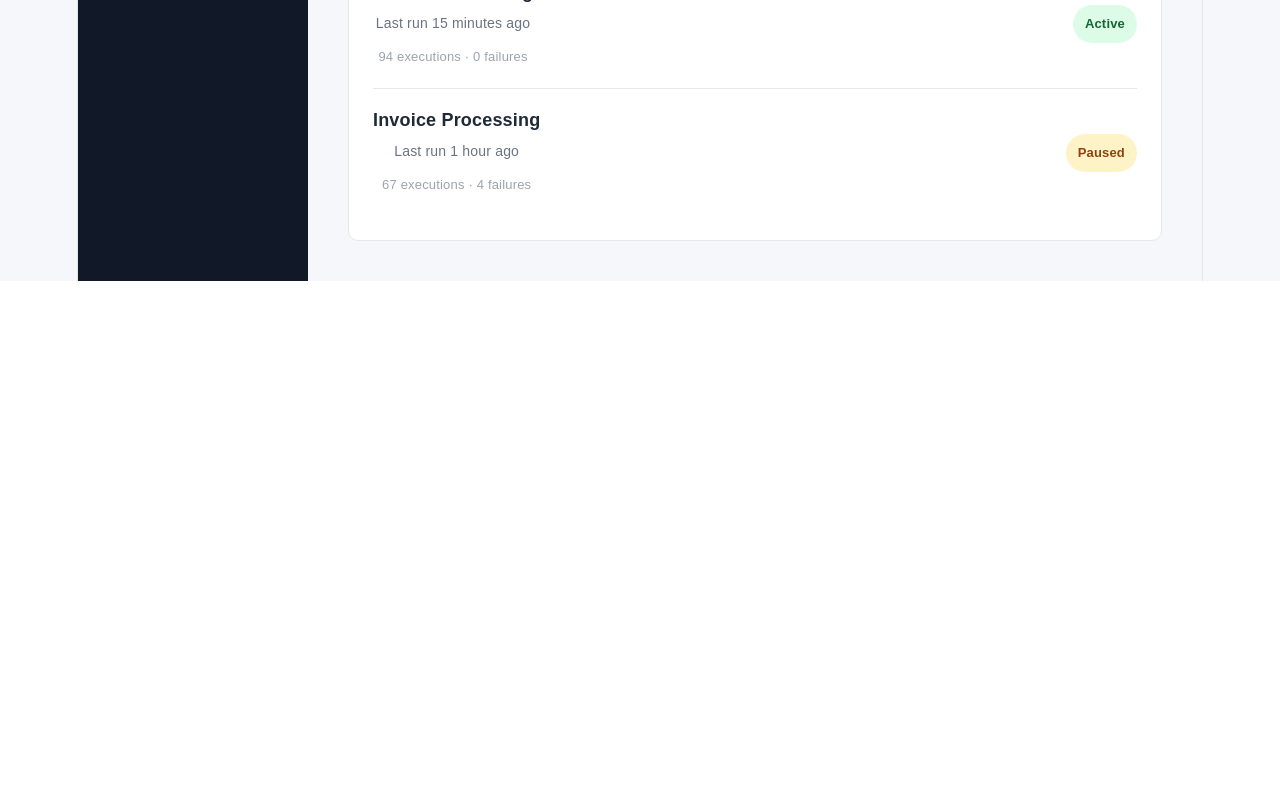
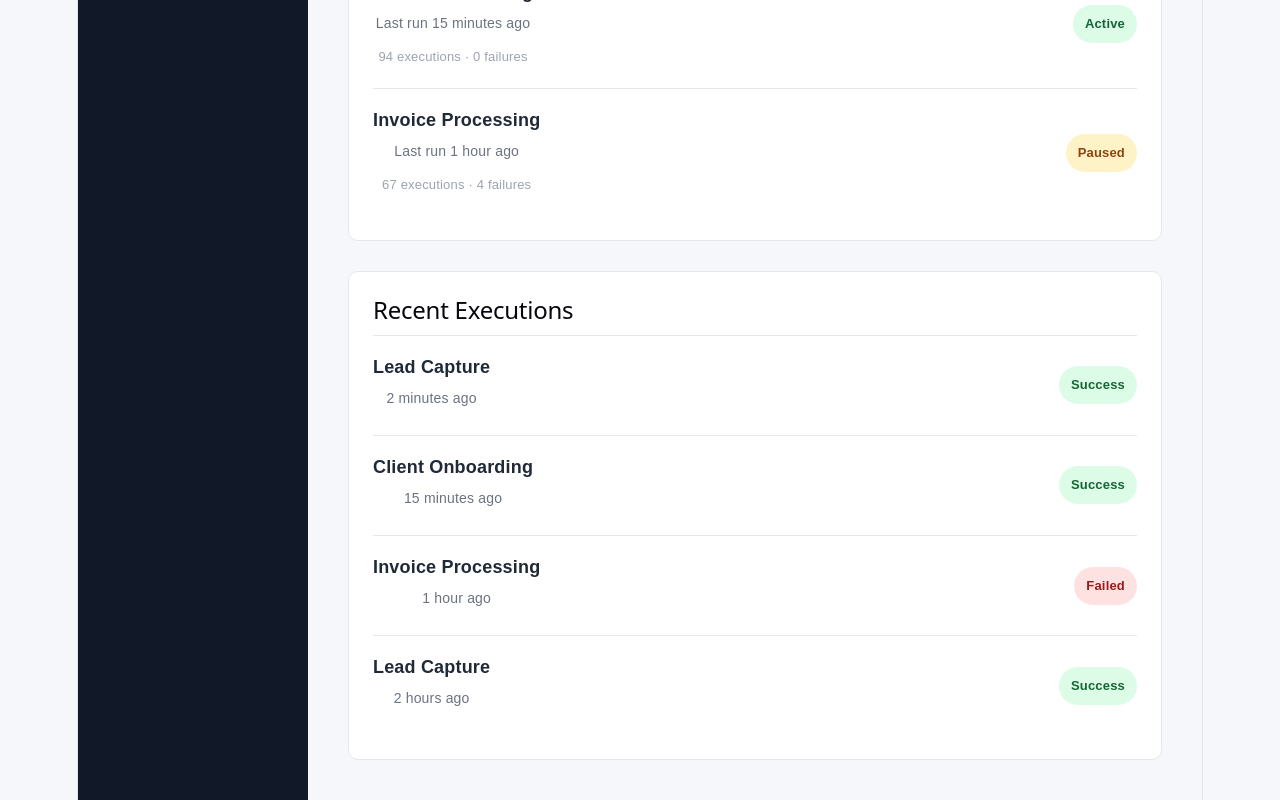
Before and after one commit to AutomateWithTee/FlowPilot, a React (Vite) app: page / in a window 1280 px wide. Shown: the part 532-1332 px from the top of the page. Before the commit the page ends 813 px from the top, so only its background shows below. Built offline with nearby package versions, Linux system fonts and the light colour scheme.

Commit message:
Add recent executions section

```diff
--- a/src/App.css
+++ b/src/App.css
@@ -185,4 +185,16 @@ a {
 .empty-state {
   color: #6b7280;
   padding: 20px 0;
+}.executions-section {
+  margin-top: 30px;
 }
+
+.status-badge.success {
+  background: #dcfce7;
+  color: #166534;
+}
+
+.status-badge.failed {
+  background: #fee2e2;
+  color: #991b1b;
+}
--- a/src/App.jsx
+++ b/src/App.jsx
@@ -28,6 +28,33 @@ const workflows = [
   },
 ]
 
+const executions = [
+  {
+    id: 1,
+    workflow: 'Lead Capture',
+    time: '2 minutes ago',
+    status: 'Success',
+  },
+  {
+    id: 2,
+    workflow: 'Client Onboarding',
+    time: '15 minutes ago',
+    status: 'Success',
+  },
+  {
+    id: 3,
+    workflow: 'Invoice Processing',
+    time: '1 hour ago',
+    status: 'Failed',
+  },
+  {
+    id: 4,
+    workflow: 'Lead Capture',
+    time: '2 hours ago',
+    status: 'Success',
+  },
+]
+
 function App() {
   const [filter, setFilter] = useState('All')
 
@@ -43,8 +70,8 @@ function App() {
 
         <nav>
           <a href="/">Dashboard</a>
-          <a href="/">Workflows</a>
-          <a href="/">Executions</a>
+          <a href="#workflows">Workflows</a>
+          <a href="#executions">Executions</a>
           <a href="/">Settings</a>
         </nav>
       </aside>
@@ -72,7 +99,7 @@ function App() {
           </div>
         </section>
 
-        <section className="workflows">
+        <section className="workflows" id="workflows">
           <div className="workflow-header">
             <h2>Recent Workflows</h2>
 
@@ -106,6 +133,27 @@ function App() {
             </div>
           ))}
         </section>
+
+        <section className="workflows executions-section" id="executions">
+          <div className="workflow-header">
+            <h2>Recent Executions</h2>
+          </div>
+
+          {executions.map((execution) => (
+            <div className="workflow-card" key={execution.id}>
+              <div>
+                <strong>{execution.workflow}</strong>
+                <p>{execution.time}</p>
+              </div>
+
+              <span
+                className={`status-badge ${execution.status.toLowerCase()}`}
+              >
+                {execution.status}
+              </span>
+            </div>
+          ))}
+        </section>
       </main>
     </div>
   )
```
